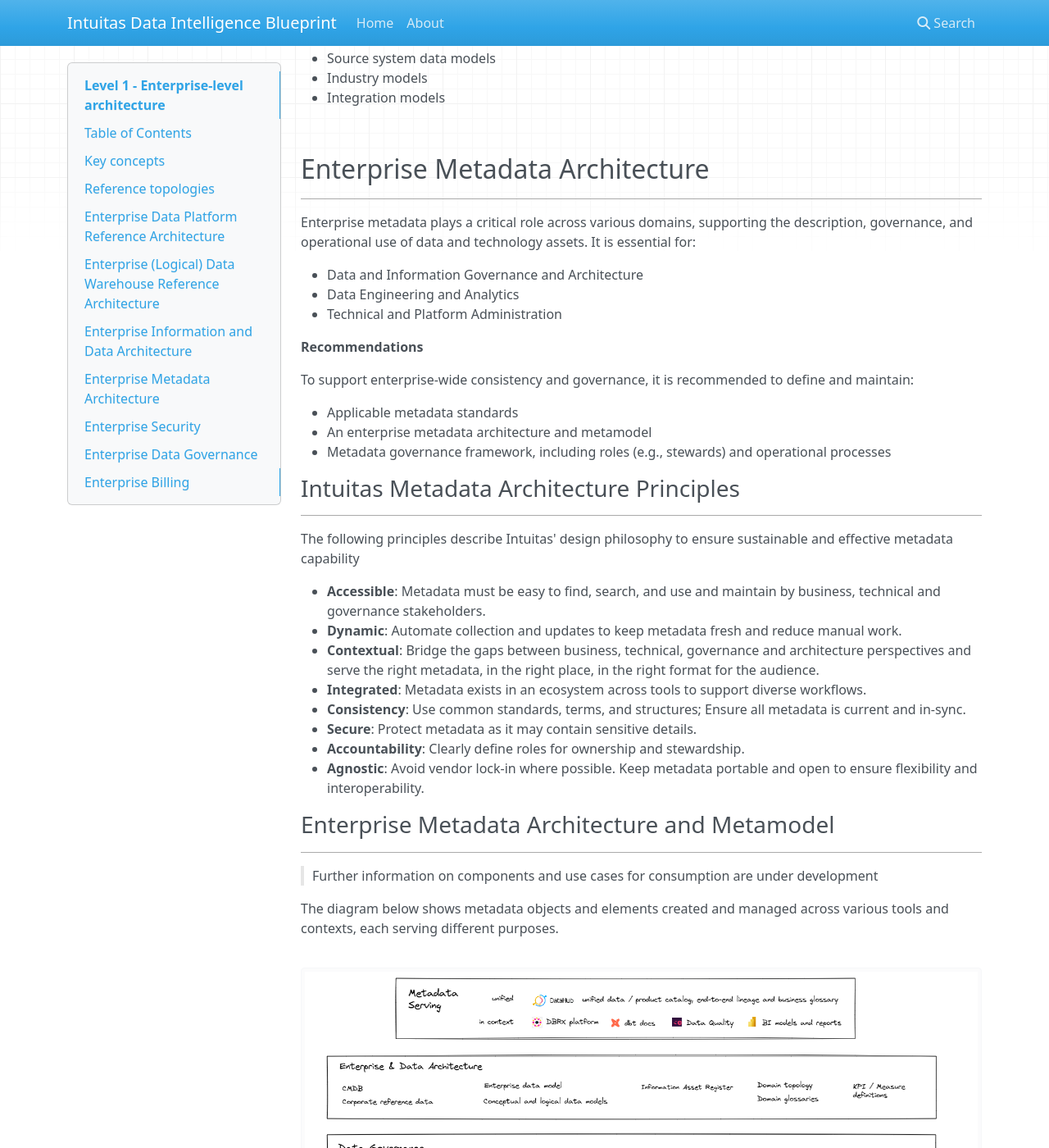
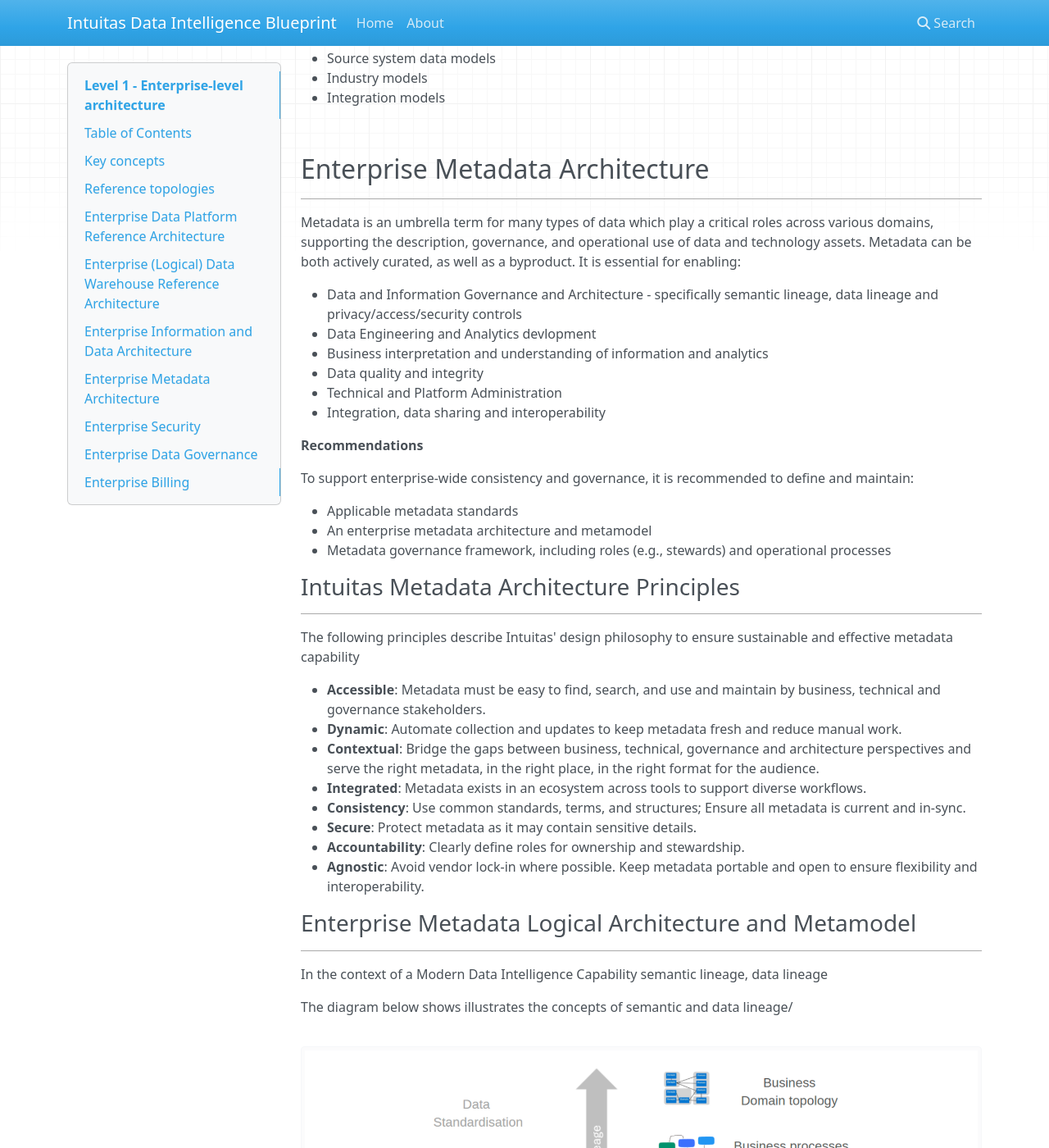
Before and after one commit to bensonchoyintuitas/intuitas_knowledgebase, an MkDocs documentation site: the page built from docs/level_1.md, in a window 1280 px wide and 1400 px high, scrolled down 6129 px. Shown: the whole window at 82% size. Built offline with MkDocs 1.6.1, drawn with Linux system fonts in a browser that asks for light colours; nearby versions of some CDN libraries; some of the changed text lies outside the part shown.

Commit message:
update lineage docs

```diff
--- a/docs/level_1.md
+++ b/docs/level_1.md
@@ -187,11 +187,17 @@
 ## Enterprise Metadata Architecture
 ---
 
-Enterprise metadata plays a critical role across various domains, supporting the description, governance, and operational use of data and technology assets. It is essential for:
+Metadata is an umbrella term for many types of data which play a critical roles across various domains, supporting the description, governance, and operational use of data and technology assets. Metadata can be both actively curated, as well as a byproduct. It is essential for enabling:
 
-- Data and Information Governance and Architecture
-- Data Engineering and Analytics
+- Data and Information Governance and Architecture  - specifically semantic lineage, data lineage and privacy/access/security controls
+- Data Engineering and Analytics devlopment
+- Business interpretation and understanding of information and analytics
+- Data quality and integrity
 - Technical and Platform Administration
+- Integration, data sharing and interoperability
+
+
+
 
 **Recommendations**
 
@@ -215,10 +221,18 @@
 - **Accountability**: Clearly define roles for ownership and stewardship.
 - **Agnostic**: Avoid vendor lock-in where possible. Keep metadata portable and open to ensure flexibility and interoperability.
 
-### Enterprise Metadata Architecture and Metamodel
+### Enterprise Metadata Logical Architecture and Metamodel
 ---
+In the context of a Modern Data Intelligence Capability semantic lineage, data lineage
 
-> Further information on components and use cases for consumption are under development
+The diagram below shows illustrates the concepts of semantic and data lineage/
+
+<img src="../img/metadata_data_and_semantic_lineage_conceptual.png"  alt="Data and Semantic Lineage">
+
+<br>
+
+### Enterprise Metadata Logical Architecture and Metamodel
+---
 
 The diagram below shows metadata objects and elements created and managed across various tools and contexts, each serving different purposes.
 
@@ -258,24 +272,30 @@
 **Browse by business domain and filters:**
 <br>
 <a href="../img/metadata_clinical_catalog.png" target="_blank">
-    <img src="../img/metadata_clinical_catalog.png"  alt="Browse by business domain and filters" width="25%">
+    <img src="../img/metadata_clinical_catalog.png"  alt="Browse by business domain and filters" width="50%">
 </a>
 <br>
 <br>
 **Metadata search by term:**
 <br>
 <a href="../img/metadata_search.png" target="_blank">
-    <img src="../img/metadata_search.png"  alt="Metadata search by term" width="25%">
+    <img src="../img/metadata_search.png"  alt="Metadata search by term" width="50%">
 </a>
 <br>
 <br>
-**Explore PowerBI measures:**
+**User-driven mapping of glossary terms to measures:**
 <br>
-<a href="../img/powerbi_mart_measures.png" target="_blank">
-    <img src="../img/powerbi_mart_measures.png"  alt="Explore PowerBI measures" width="25%">
+<a href="../img/metadata_manual_glossary_mapping.png" target="_blank">
+    <img src="../img/metadata_manual_glossary_mapping.png"  alt="User-driven mapping of glossary terms" width="50%">
 </a>
+<br>
+**User-driven tagging of PII:**
+<br>
+<a href="../img/metadata_manual_pii_tagging.png" target="_blank">
+    <img src="../img/metadata_manual_pii_tagging.png"  alt="User-driven tagging of PII" width="50%">
+</a>
+<br>
 
-<br>
 #### dbt Docs
 
 - **dbt Docs** is the authoritative source for metadata related to SQL analytics engineering.
```
Also changed, not shown: docs/img/datahub-lineage.png, docs/img/metadata_data_and_semantic_lineage_conceptual.png (added), docs/img/metadata_databricks_catalog_ai_gen.png (added), docs/img/metadata_manual_glossary_mapping.png (added), docs/img/metadata_manual_pii_tagging.png (added), docs/img/metadata_semantic_lineage_physical.png (added).
